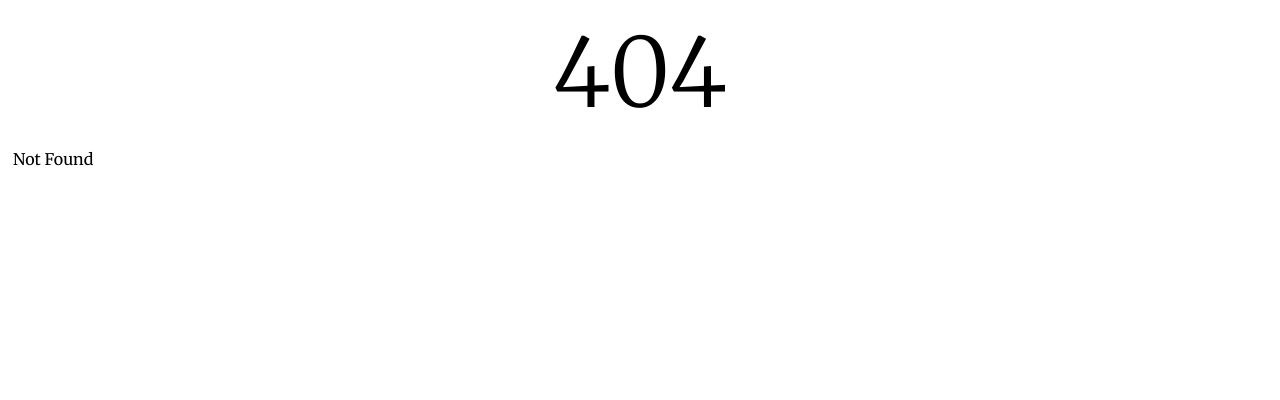
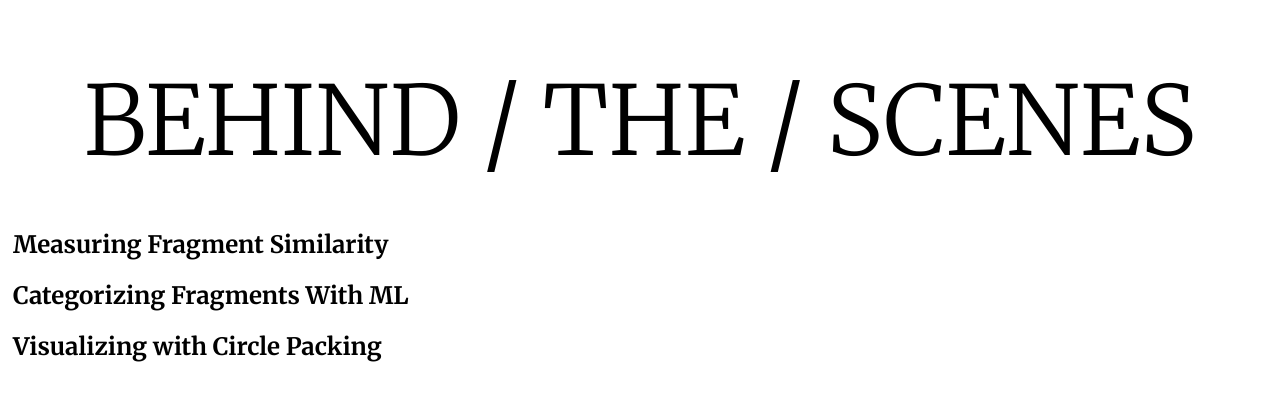
Before and after one commit to yum25/sappho-in-data, a SvelteKit app: page /method in a window 1280 px wide. Before the commit this address had no page. Shown: the top 400 px of the page. Built offline with nearby package versions, Linux system fonts and the light colour scheme.

Commit message:
add skeleton sections

```diff
--- /dev/null
+++ b/src/routes/method/+page.svelte
@@ -0,0 +1,17 @@
+<script lang="ts">
+</script>
+
+<main>
+	<header>
+		<h1>BEHIND / THE / SCENES</h1>
+	</header>
+	<section>
+		<h2>Measuring Fragment Similarity</h2>
+	</section>
+	<section>
+		<h2>Categorizing Fragments With ML</h2>
+	</section>
+	<section>
+		<h2>Visualizing with Circle Packing</h2>
+	</section>
+</main>
```
